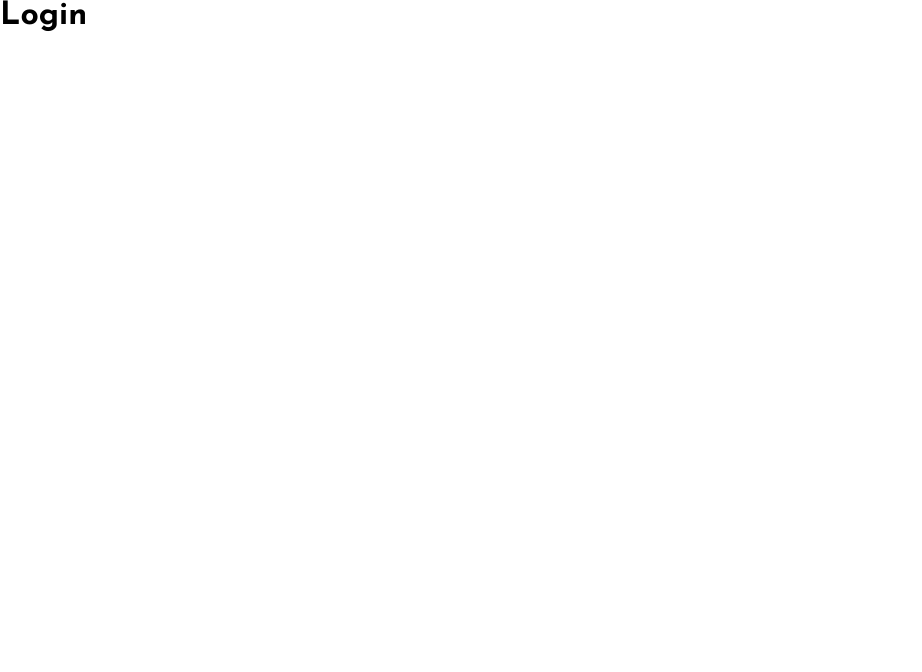
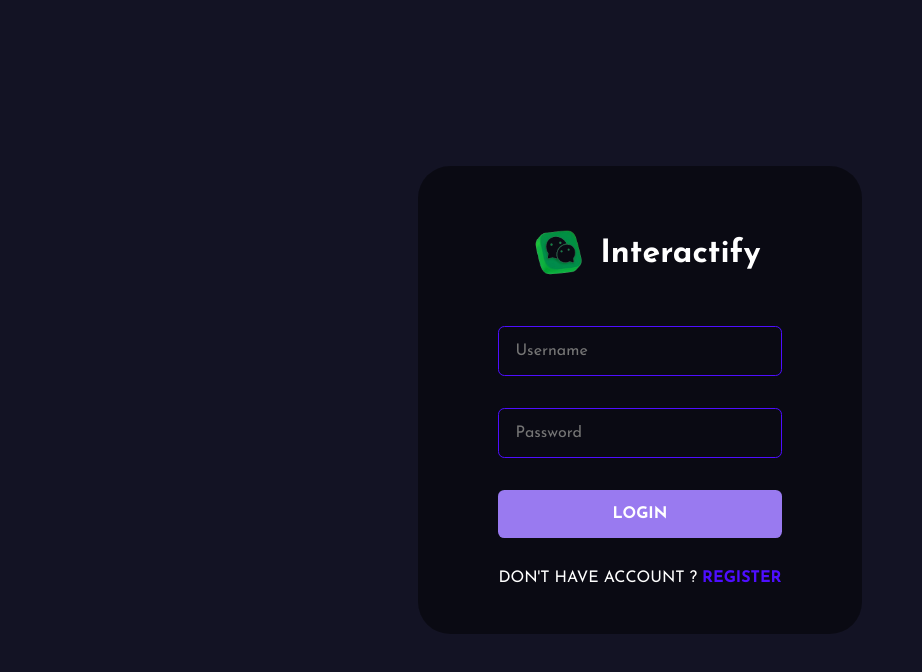
Before and after one commit to YashAgarwal20/chatting-APP, a React (Vite) app in the folder client/: page /login in a window 1280 px wide. Shown: the top 672 px of the page, without its empty margins (0-922 px from the left). Built offline with nearby package versions, Linux system fonts and the light colour scheme.

Commit message:
completed login functionality

```diff
--- a/client/src/pages/Login.jsx
+++ b/client/src/pages/Login.jsx
@@ -1,9 +1,194 @@
+import { NavLink, useNavigate } from "react-router-dom";
+import {styled} from "styled-components";
+import Logo from "../assets/logo.png";
+import { useState } from "react";
+import { ToastContainer, toast } from 'react-toastify';
+import 'react-toastify/dist/ReactToastify.css';
+
 const Login=()=>
 {
+    const [values,setValue]=useState({
+        username:"",
+        password:"",
+
+    });
+const navigate=useNavigate();
+    const toastOptions={
+        position:"top-right",
+        autoClose:8000,
+        pauseOnHover:true,
+        draggable:true,
+        theme:"dark",
+    }
+    const handleInput=(event)=>
+    {
+        const name=event.target.name;
+        const value=event.target.value;
+        setValue({
+            ...values,
+            [name]:value,
+
+        })
+
+    }
+
+
+    const handleSubmit=async(event)=>
+    {
+        event.preventDefault();
+        if(handleValidation())
+        {
+            //calling api for posting registration data
+           const {username,email,password}=values;
+            const response=await fetch(`http://localhost:3000/api/auth/login`,{
+              method:"POST",
+              headers:{
+                "Content-Type":"application/json"
+              },
+              body:JSON.stringify(values),
+            });
+            const data=await response.json();
+
+            if(data.status===true)
+            {
+
+              localStorage.setItem("chat-app-user",JSON.stringify(data.user));
+              toast.success("Login successfull",toastOptions);
+              navigate("/");
+            }
+            else{
+              toast.error(data.message,toastOptions);
+            }
+
+
+        }
+    }
+
+  const handleValidation=()=>
+  {
+    const {username,password}=values;
+    if(username.length===0)
+    {
+        toast.error("Username and password are required",toastOptions)
+         return false;
+    }
+    else if(password==="")
+    {toast.error("Username and password are required",toastOptions)
+     return false;}
+
+return true;
+
+
+  }
+
   return(
-    <h1>
-      Login
-    </h1>
+   <>
+   <FormContainer>
+
+
+   <form onSubmit={handleSubmit}>
+    <div className="brand">
+        <img src={Logo} alt="Logo image" />
+        <h1>Interactify</h1>
+    </div>
+
+    <input
+    type="text"
+    placeholder="Username"
+    name="username"
+    value={values.username}
+    onChange={handleInput}
+    min="3"
+    />
+
+
+
+    <input
+    type="password"
+    placeholder="Password"
+    name="password"
+    value={values.password}
+    onChange={handleInput}
+    />
+
+<button type="submit">Login</button>
+<span>Don't have account ? <NavLink to="/register">Register</NavLink></span>
+
+   </form>
+   </FormContainer>
+   <ToastContainer />
+   </>
   )
 };
+
+const FormContainer = styled.div`
+height: 100vh;
+width: 100vw;
+display: flex;
+flex-direction: column;
+justify-content: center;
+gap: 1rem;
+align-items: center;
+background-color: #131324;
+.brand{
+  display: flex;
+  align-items: center;
+  justify-content: center;
+  img{
+    height:5rem;
+  }
+  h1 {
+    color: white;
+    tet-transform: uppercase;
+
+  }
+}
+form{
+  display: flex;
+  flex-direction: column;
+  gap: 2rem;
+  background-color: #00000076;
+  border-radius: 2rem;
+  padding: 3rem 5rem;
+  input{
+    background-color: transparent;
+    padding: 1rem;
+    border: 0.1rem solid #4e0eff;
+    border-radius: 0.4rem;
+    color: white;
+    width: 100%;
+    font-size: 1rem;
+    &:focus{
+      border: 0.1rem solid #99af0;
+      outline: none;
+    }
+  }
+  button {
+    background-color: #997af0;
+    color: white;
+    padding: 1rem 2rem;
+    border: none;
+    font-weight: bold;
+    cursor: pointer;
+    border-radius: 0.4rem;
+    font-size: 1rem;
+    text-transform: uppercase;
+    transition: 0.5ms ease-in-out;
+    &:hover{
+      background-color: #4e0eff;
+    }
+  }
+  span{
+    color:white;
+    text-transform: uppercase;
+    a{
+      color: #4e0eff;
+      text-decoration: none;
+      font-weight: bold;
+    }
+  }
+
+}
+`;
+
 export default Login;
--- a/client/src/pages/Register.jsx
+++ b/client/src/pages/Register.jsx
@@ -7,7 +7,7 @@ import 'react-toastify/dist/ReactToastify.css';
 
 const Register=()=>
 {
-    const [user,setUser]=useState({
+    const [values,setValue]=useState({
         username:"",
         email:"",
         password:"",
@@ -25,8 +25,8 @@ const navigate=useNavigate();
     {
         const name=event.target.name;
         const value=event.target.value;
-        setUser({
-            ...user,
+        setValue({
+            ...values,
             [name]:value,
 
         })
@@ -40,24 +40,25 @@ const navigate=useNavigate();
         if(handleValidation())
         {
             //calling api for posting registration data
-
+           const {username,email,password}=values;
             const response=await fetch(`http://localhost:3000/api/auth/register`,{
               method:"POST",
               headers:{
                 "Content-Type":"application/json"
               },
-              body:JSON.stringify(user),
+              body:JSON.stringify(values),
             });
-            const res_data=await response.json();
-            console.log(res_data);
-            if(res_data.status===true)
+            const data=await response.json();
+
+            if(data.status===true)
             {
-              localStorage.setItem("chat-app-user",JSON.stringify(user))
+
+              localStorage.setItem("chat-app-user",JSON.stringify(data.user));
               toast.success("Registration successfull",toastOptions);
               navigate("/");
             }
             else{
-              toast.error(res_data.message,toastOptions);
+              toast.error(data.message,toastOptions);
             }
 
 
@@ -66,7 +67,7 @@ const navigate=useNavigate();
 
   const handleValidation=()=>
   {
-    const {username,email,password,confirmpassword}=user;
+    const {username,email,password,confirmpassword}=values;
     if(password!==confirmpassword)
     {
         toast.error("password and confirm password must be same",toastOptions)
@@ -75,8 +76,8 @@ const navigate=useNavigate();
     else if(username.length<3)
     {toast.error("Username must be greater than 3 characters",toastOptions)
      return false;}
-    else if(password.length<3)
-    {toast.error("Password must be greater than 3 characters",toastOptions)
+    else if(password.length<8)
+    {toast.error("Password must be greater than  8 characters",toastOptions)
     return false;}
     else if(email==="")
     {toast.error("Email is requird",toastOptions)
@@ -102,7 +103,7 @@ return true;
     type="text"
     placeholder="Username"
     name="username"
-    value={user.username}
+    value={values.username}
     onChange={handleInput}
     />
 
@@ -110,7 +111,7 @@ return true;
     type="email"
     placeholder="Email"
     name="email"
-    value={user.email}
+    value={values.email}
     onChange={handleInput}
     />
 
@@ -118,14 +119,14 @@ return true;
     type="password"
     placeholder="Password"
     name="password"
-    value={user.password}
+    value={values.password}
     onChange={handleInput}
     />
     <input
     type="password"
     placeholder="Confirm Password"
     name="confirmpassword"
-    value={user.confirmpassword}
+    value={values.confirmpassword}
     onChange={handleInput}
     />
 
```
Also changed, not shown: 2 other files (tests, documents, lock files or other folders).
